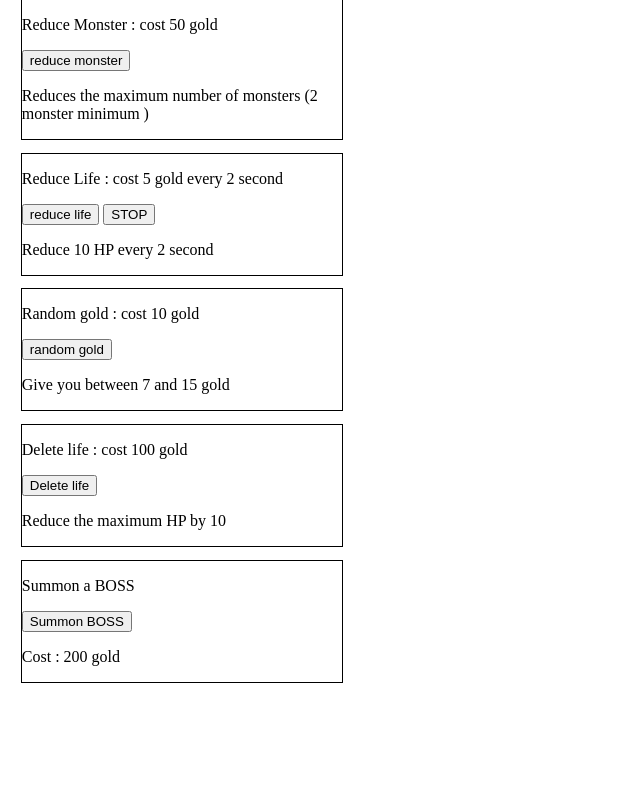
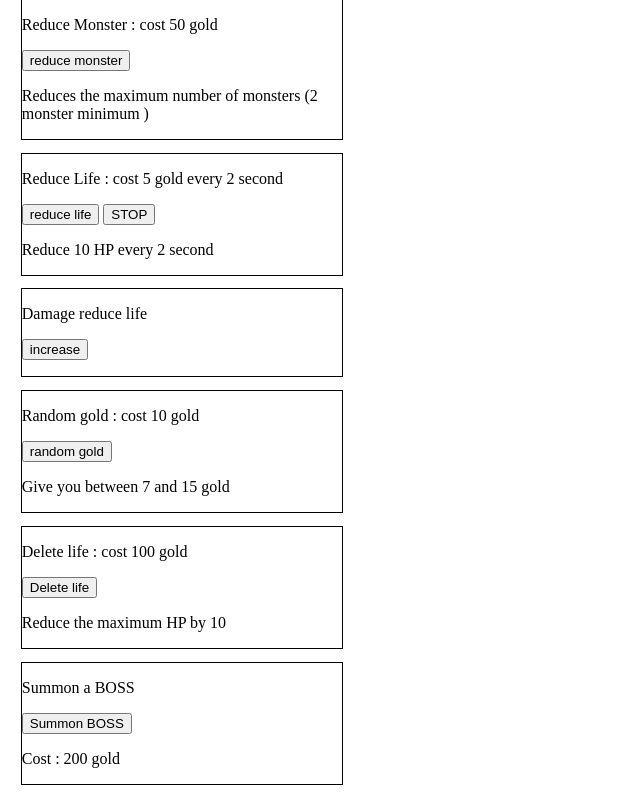
Before and after one commit to SacleuxBenoit/clicker-game, a PHP site: page /game/clicker.php in a window 1280 px wide. Shown: the part 522-1328 px from the top of the page, without its empty margins (0-640 px from the left). Before the commit the page ends 1205 px from the top, so only its background shows below. Run offline with PHP 8.4, Linux system fonts and the light colour scheme.

Commit message:
create the div for damageReduceLife :arrow_right: clicker.php

```diff
--- a/game/clicker.php
+++ b/game/clicker.php
@@ -48,6 +48,12 @@
         </div>
 
         <div class="parNav">
+            <p>Damage reduce life</p>
+                <button onclick="damageReduceLife()"  id="ButtonDamageReduceLife">increase</button>
+                <p id="DescDamageReduceLife"></p>
+        </div>
+
+        <div class="parNav">
             <p>Random gold : cost 10 gold</p>
             <button onclick="randomGold()"  id="ButtonRandomGold">random gold</button>
             <p id="descRandomGold"> Give you between 7 and 15 gold </p>
```
